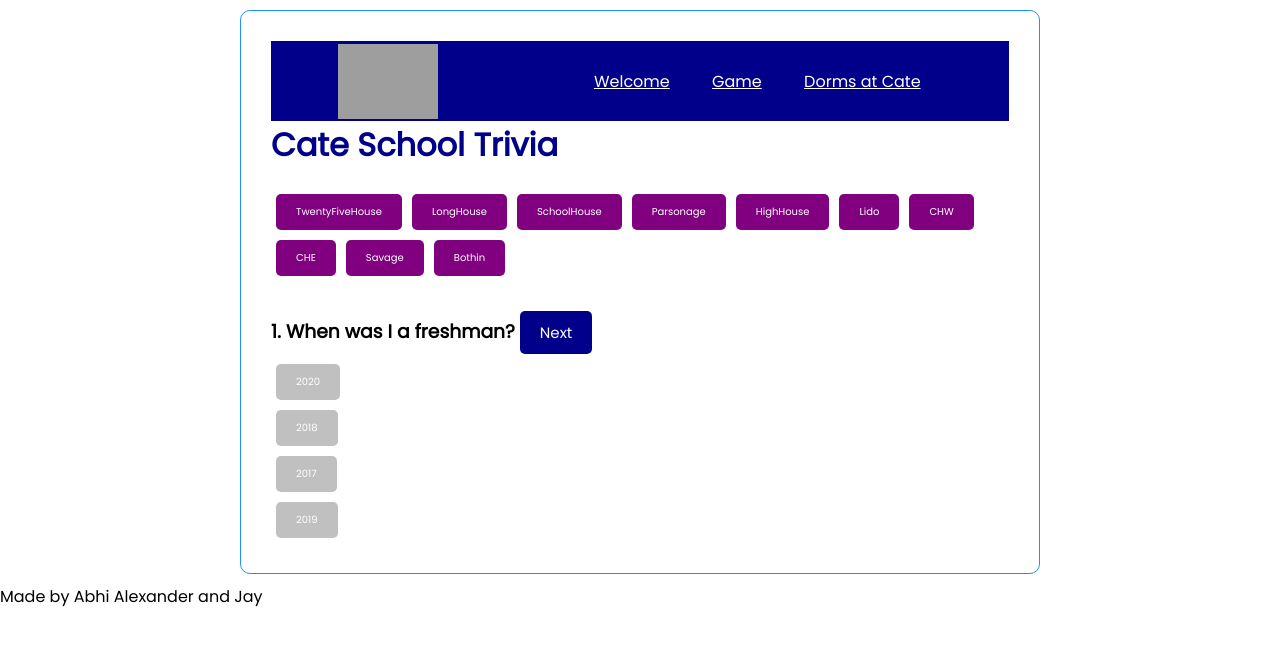
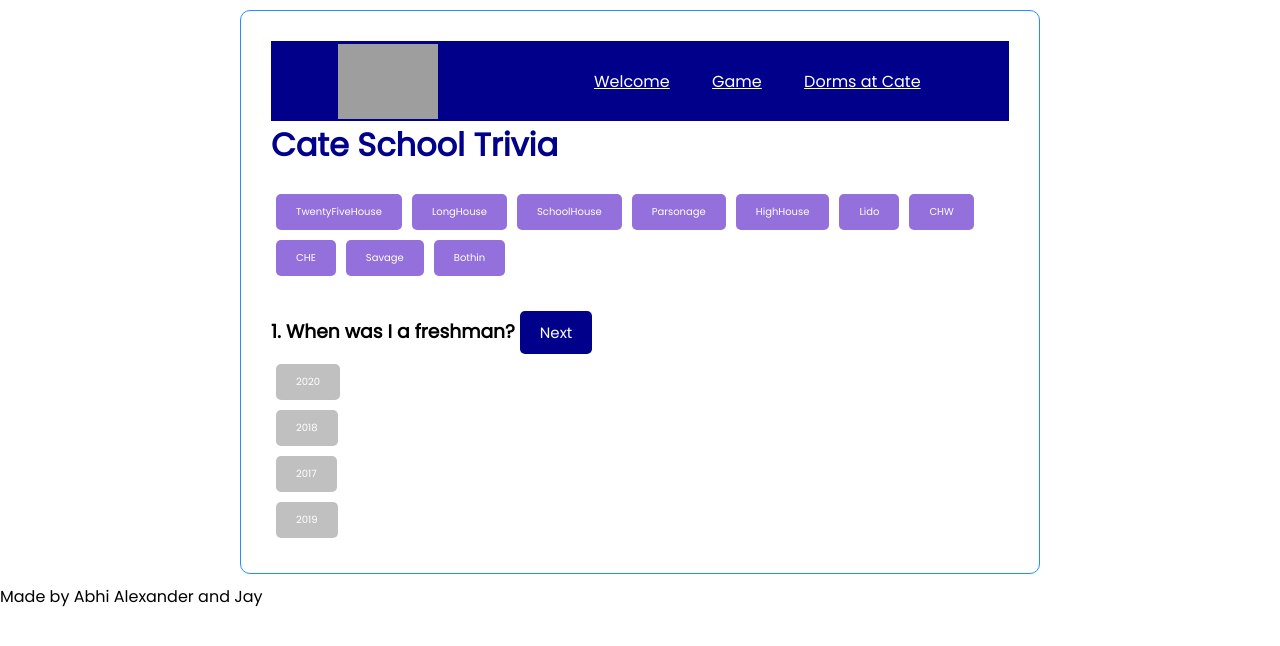
Before and after one commit to abhimanyubangaru/questions-test-github, a React (Create React App) app in the folder questions-test-local/: page /game in a window 1280 px wide. Shown: the top 646 px of the page. Built offline with nearby package versions, Linux system fonts and the light colour scheme; grey boxes are pictures that could not be loaded.

Commit message:
Added hovering colors for the dormlist in game

```diff
--- a/questions-test-local/src/index.css
+++ b/questions-test-local/src/index.css
@@ -87,7 +87,7 @@ body {
 
 .dormlist {
   display: inline-flex;
-  background: purple;
+  background: mediumpurple;
   color: white;
   border: none;
   padding: 10px 20px;
@@ -99,6 +99,10 @@ body {
   font-family: inherit;
   max-height: 100px;
   style: none;
+}
+
+.dormlist:hover{
+  background: green;
 }
 
 
```
